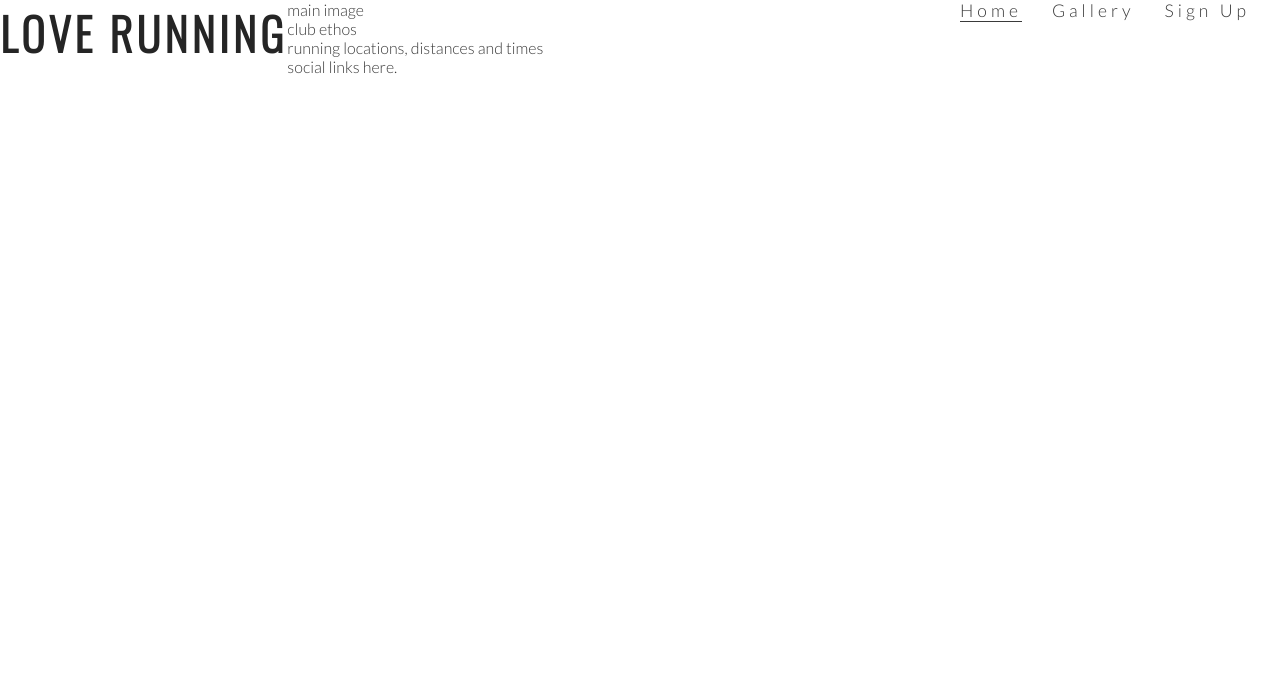
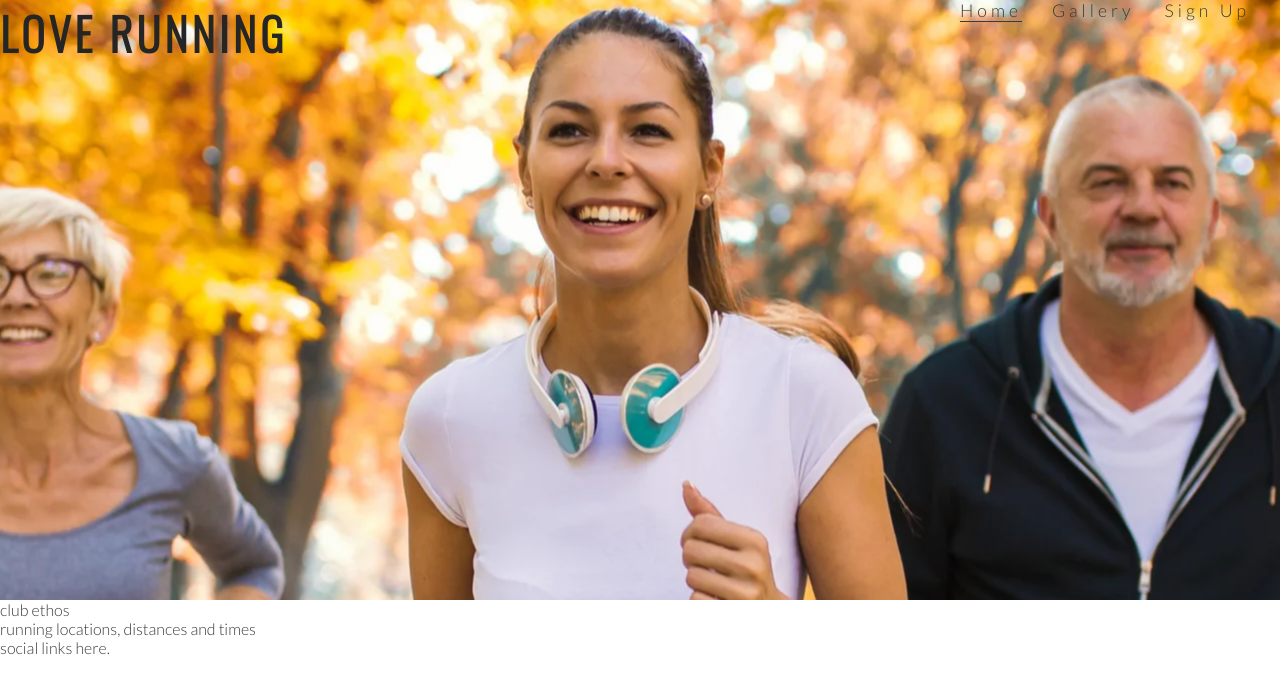
Before and after one commit to HandersonNtani/love-running, a plain HTML site: page index.html in a window 1280 px wide. Drawn offline with nearby package versions, Linux system fonts and the light colour scheme.

Commit message:
add background image

```diff
--- a/assets/css/style.css
+++ b/assets/css/style.css
@@ -50,3 +50,11 @@ h1, h2 {
  .active {
      border-bottom: 1px solid #3a3a3a;
  }
+
+ /*hero-image*/
+
+#hero-image {
+    height: 600px;
+    width: 100%;
+    background: url("../css/images/hero-image.webp") no-repeat center center;
+}
--- a/index.html
+++ b/index.html
@@ -32,7 +32,7 @@
         </nav>
     </header>
     <section>
-        main image
+        <div id="hero-image"></div>
     </section>
     <section>
         club ethos
```
Also changed, not shown: assets/css/images/coins.jpg (added), assets/css/images/hero-image.webp (added).
